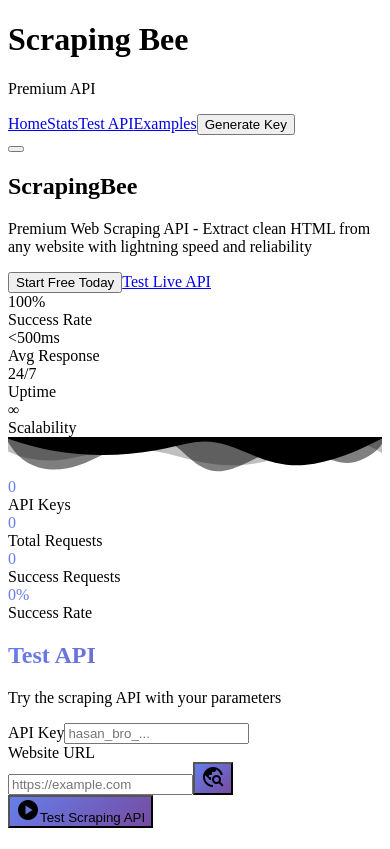
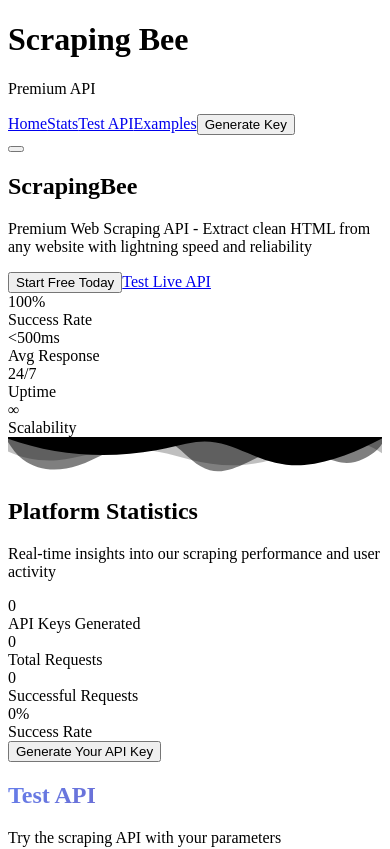
Before and after one commit to sweetxhasan/scraping-bee, a Next.js app: page / in a window 390 px wide. Shown: the top 849 px of the page. Built offline with nearby package versions, Linux system fonts and the light colour scheme; no server answers.

Commit message:
Update Stats.js

```diff
--- a/components/Stats.js
+++ b/components/Stats.js
@@ -24,43 +24,69 @@
     }
   }
 
+  const StatCard = ({ value, label, icon, delay }) => (
+    <div
+      className={`bg-white/80 backdrop-blur-md border border-gray-200/60 p-6 text-center shadow-lg hover:shadow-xl transition-all duration-300 transform hover:-translate-y-1 fade-in`}
+      style={{ animationDelay: `${delay}ms` }}
+    >
+      <div className="gradient-bg p-3 w-16 h-16 flex items-center justify-center mx-auto mb-4">
+        <i className={`${icon} text-white text-2xl`}></i>
+      </div>
+      <div className="text-3xl font-bold gradient-text mb-2">{value}</div>
+      <div className="text-gray-600 font-medium">{label}</div>
+    </div>
+  )
+
   return (
-    <section className="bg-white py-12 border-b border-gray-200">
+    <section id="stats" className="py-20 bg-white">
       <div className="container mx-auto px-4">
-        <div className="grid grid-cols-2 md:grid-cols-4 gap-6 text-center">
-          <div className="fade-in">
-            <div className="text-3xl font-bold gradient-text">{stats.total_api_keys}</div>
-            <div className="text-gray-600 text-sm md:text-base">API Keys</div>
-          </div>
-          <div className="fade-in">
-            <div className="text-3xl font-bold gradient-text">{stats.total_requests}</div>
-            <div className="text-gray-600 text-sm md:text-base">Total Requests</div>
-          </div>
-          <div className="fade-in">
-            <div className="text-3xl font-bold gradient-text">{stats.total_success}</div>
-            <div className="text-gray-600 text-sm md:text-base">Success Requests</div>
-          </div>
-          <div className="fade-in">
-            <div className="text-3xl font-bold gradient-text">{stats.success_rate}</div>
-            <div className="text-gray-600 text-sm md:text-base">Success Rate</div>
-          </div>
+        <div className="text-center mb-16">
+          <h2 className="text-4xl md:text-5xl font-bold gradient-text mb-4">
+            Platform Statistics
+          </h2>
+          <p className="text-xl text-gray-600 max-w-2xl mx-auto">
+            Real-time insights into our scraping performance and user activity
+          </p>
+        </div>
+
+        <div className="grid grid-cols-1 md:grid-cols-2 lg:grid-cols-4 gap-8 max-w-6xl mx-auto">
+          <StatCard
+            value={stats.total_api_keys}
+            label="API Keys Generated"
+            icon="ri-key-2-line"
+            delay={100}
+          />
+          <StatCard
+            value={stats.total_requests}
+            label="Total Requests"
+            icon="ri-download-cloud-line"
+            delay={200}
+          />
+          <StatCard
+            value={stats.total_success}
+            label="Successful Requests"
+            icon="ri-checkbox-circle-line"
+            delay={300}
+          />
+          <StatCard
+            value={stats.success_rate}
+            label="Success Rate"
+            icon="ri-trending-up-line"
+            delay={400}
+          />
+        </div>
+
+        {/* CTA Section */}
+        <div className="text-center mt-16">
+          <button
+            onClick={() => document.getElementById('generateKeyModal').classList.remove('hidden')}
+            className="gradient-button text-white px-8 py-4 font-bold text-lg shadow-lg hover:shadow-xl transition-all duration-300 transform hover:-translate-y-1 group"
+          >
+            <i className="ri-key-2-line mr-3 group-hover:scale-110 transition-transform"></i>
+            Generate Your API Key
+          </button>
         </div>
       </div>
-
-      <style jsx>{`
-        .gradient-text {
-          background: linear-gradient(135deg, #667eea 0%, #764ba2 100%);
-          -webkit-background-clip: text;
-          -webkit-text-fill-color: transparent;
-        }
-        .fade-in {
-          animation: fadeIn 0.6s ease-in;
-        }
-        @keyframes fadeIn {
-          from { opacity: 0; transform: translateY(20px); }
-          to { opacity: 1; transform: translateY(0); }
-        }
-      `}</style>
     </section>
   )
-    }
+}
```
